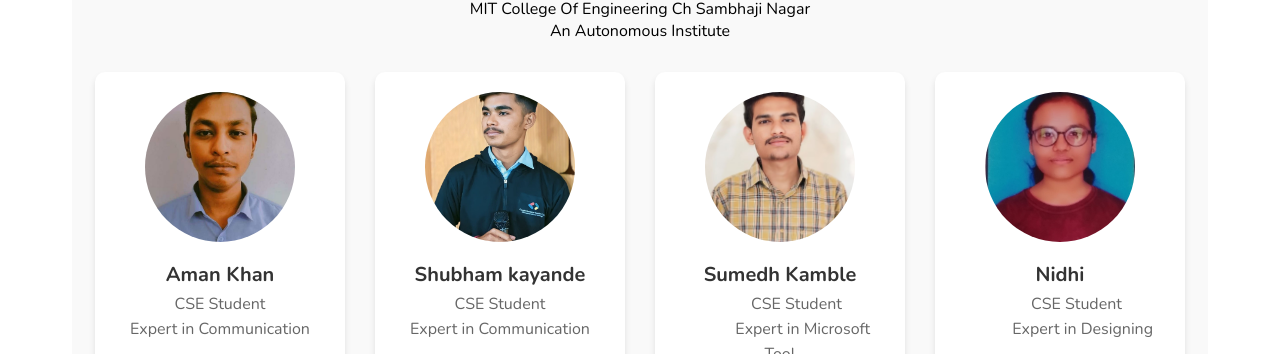
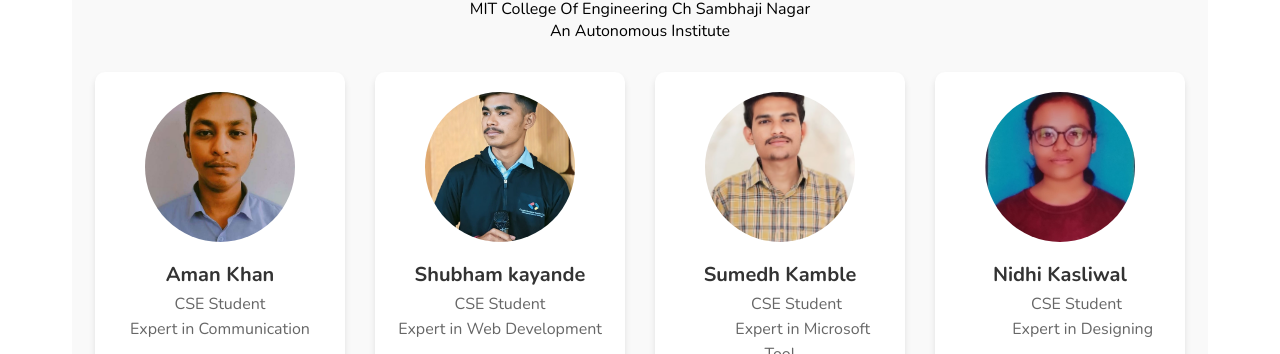
Before and after one commit to Iamshubz/dyandeep-elearnig-web, a plain HTML site: page aboutus.html in a window 1280 px wide. Shown: the part 139-493 px from the top of the page. Drawn offline with nearby package versions, Linux system fonts and the light colour scheme; grey boxes are pictures that could not be loaded; a web font is replaced by a local one.

Commit message:
Update aboutus.html

```diff
--- a/aboutus.html
+++ b/aboutus.html
@@ -63,7 +63,7 @@
            Shubham kayande
             </p>
             <p class="text-blk position">
-              CSE Student<br>Expert in Communication
+              CSE Student<br>Expert in Web Development
             </p>
             <div class="social-media-links">
               <a href="http://www.twitter.com/" target="https://linktr.ee/Shubham_Kayande">
@@ -114,7 +114,7 @@
               <img class="team-img" src="nidhi.jpg">
             </div>
             <p class="text-blk name">
-             Nidhi
+             Nidhi Kasliwal
             </p>
             <p class="text-blk position">
               &nbsp;&nbsp; &nbsp; &nbsp; &nbsp;CSE Student <br> &nbsp; &nbsp; &nbsp;  &nbsp;&nbsp; &nbsp; Expert in Designing
```
